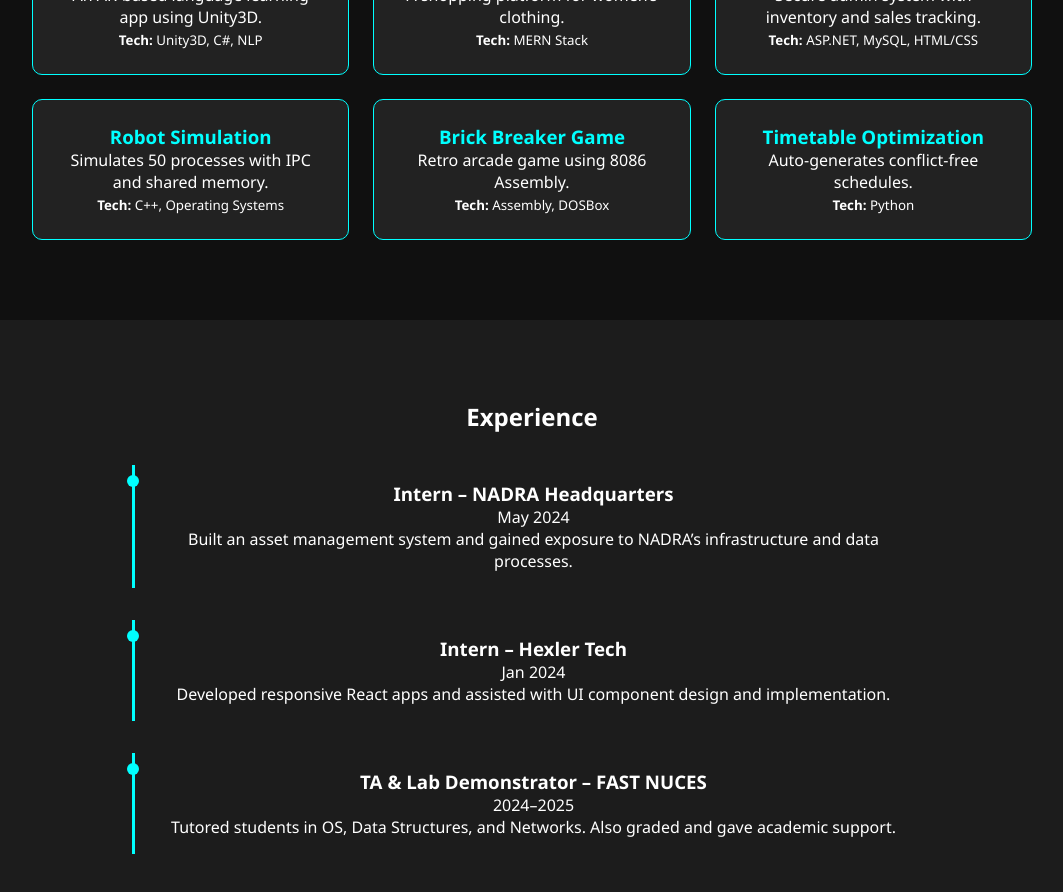
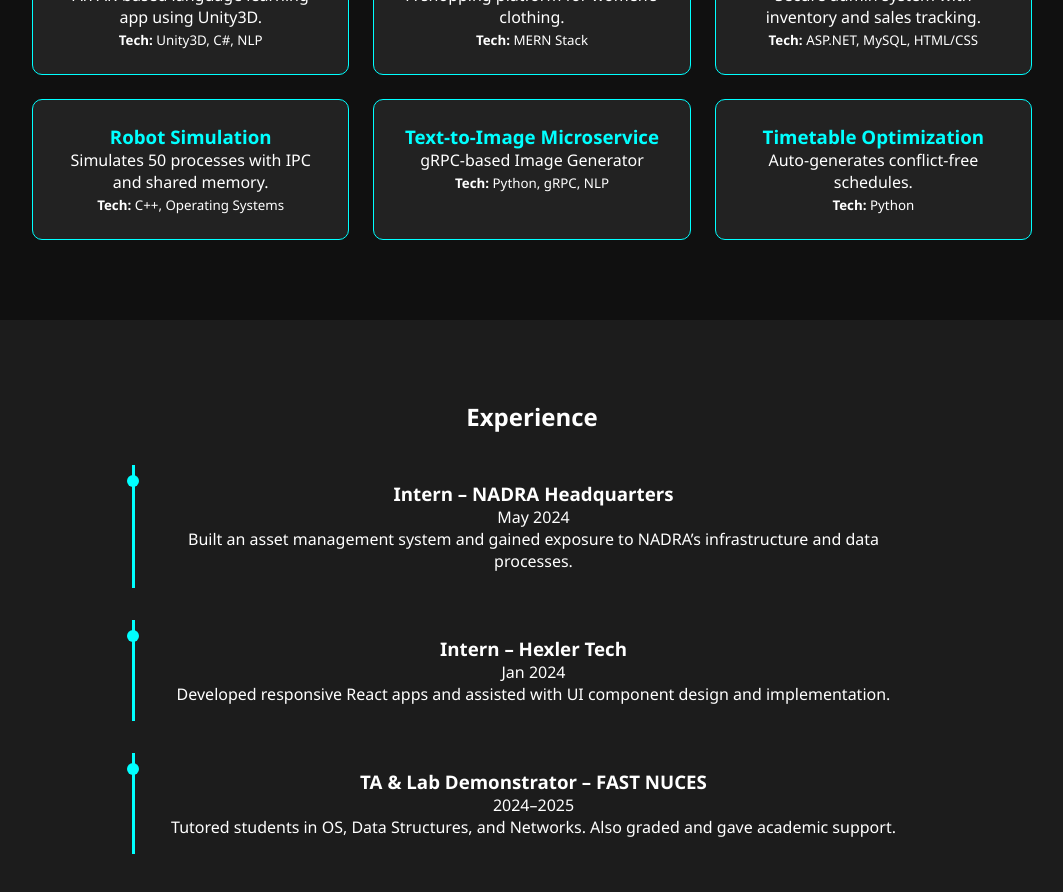
Before and after one commit to ShahmeerAli1504/Portfolio, a React (Create React App) app: page / in a window 1280 px wide. Shown: the part 2080-2972 px from the top of the page, without its empty margins (108-1171 px from the left). Built offline with nearby package versions, Linux system fonts and the light colour scheme.

Commit message:
changed the project of assembly language

```diff
--- a/src/components/Projects.js
+++ b/src/components/Projects.js
@@ -34,10 +34,10 @@ const projects = [
     videos: ['/media/dummy4.mp4']
   },
   {
-    title: 'Brick Breaker Game',
-    desc: 'Retro arcade game using 8086 Assembly.',
-    tech: 'Assembly, DOSBox',
-    details: 'Classic paddle-and-ball game built in low-level assembly with pixel-level collision detection and score tracking.',
+    title: 'Text-to-Image Microservice',
+    desc: 'gRPC-based Image Generator',
+    tech: ' Python, gRPC, NLP',
+    details: 'Developed a microservice that converts text prompts into context-aware images using open-source models. Deployed with GitHub Actions and showcased through Streamlit and Postman.',
     images: ['/media/dummy6.png'],
     videos: ['/media/dummy5.mp4']
   },
```
